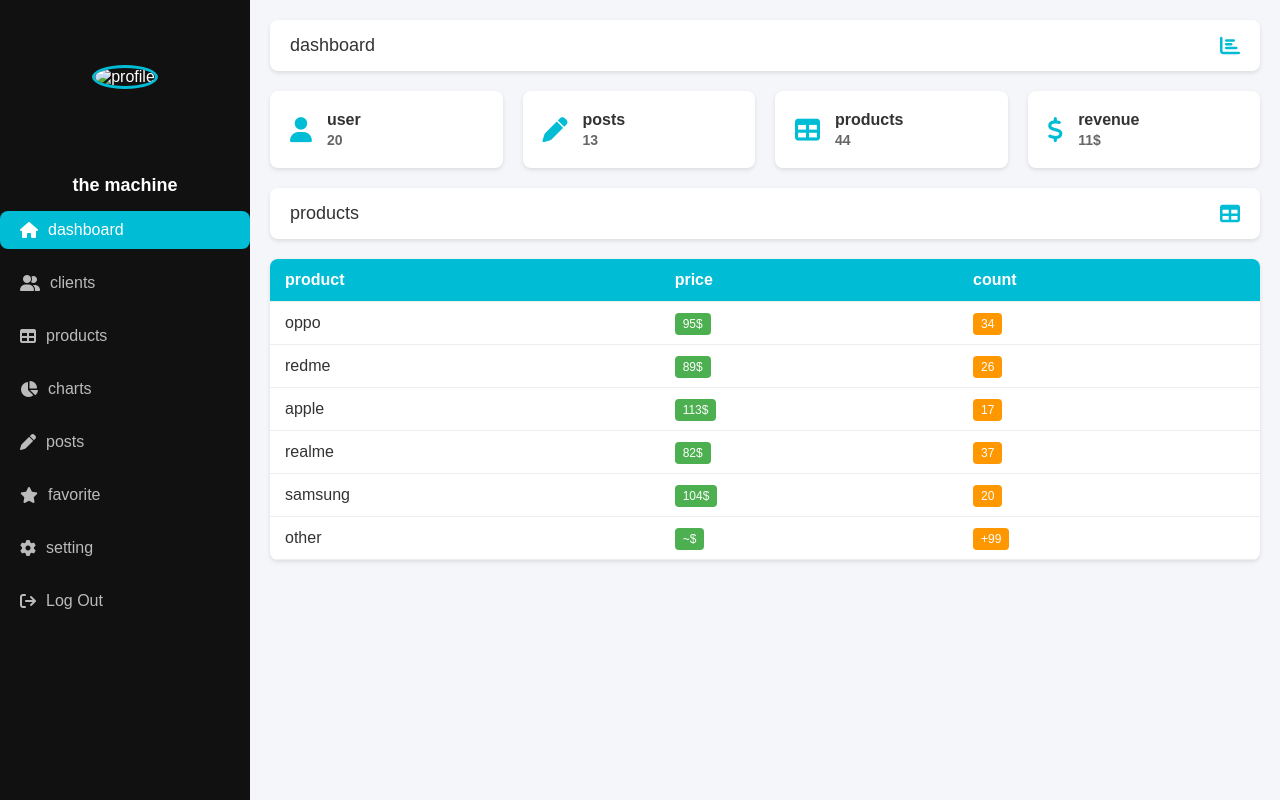
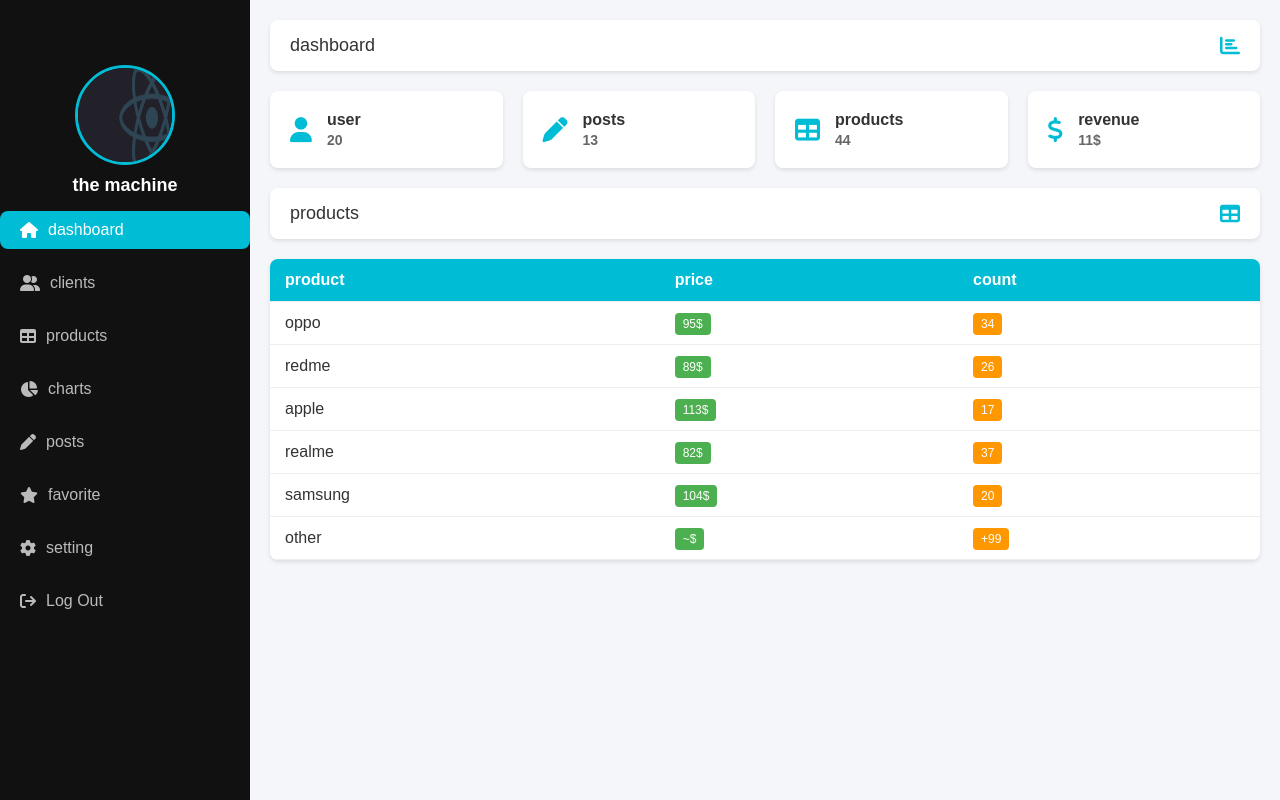
Before and after one commit to ICE-MACHINE/dashboard2, a plain HTML site: page index.html in a window 1280 px wide. Drawn offline with Linux system fonts and the light colour scheme; the site is published under a folder, as on GitHub Pages, so addresses that start at the root find nothing.

Commit message:
edit the profile pic

```diff
--- a/index.html
+++ b/index.html
@@ -12,7 +12,7 @@
         <ul>
             <li class="profile">
                 <div class="img-p">
-                    <img class="profile-pic" src="/profile.jpg" alt="profile">
+                    <img class="profile-pic" src="profile.jpg" alt="profile">
                 </div>
                 <h3>the machine</h3>
             </li>
```
